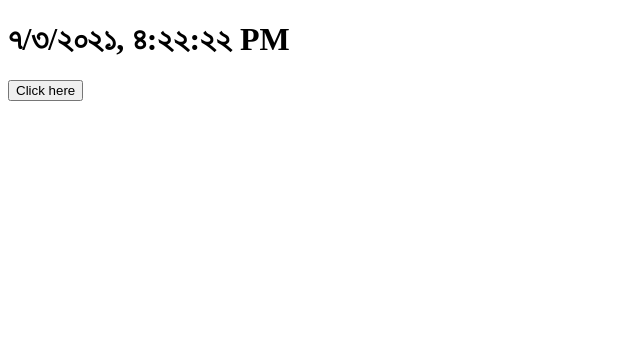
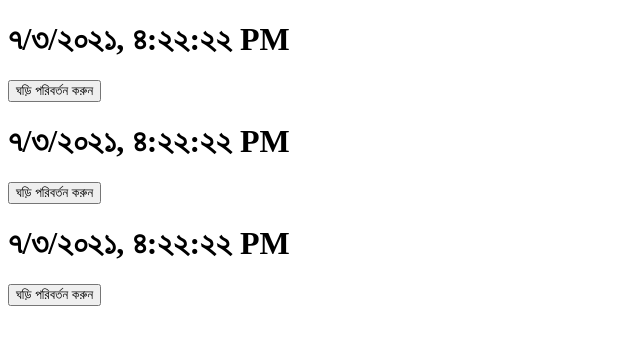
Before and after one commit to asadsanto10/react-basics, a React (Create React App) app: page / in a window 1280 px wide. Shown: the top 344 px of the page, without its empty margins (0-640 px from the left). Built offline with nearby package versions, Linux system fonts and the light colour scheme.

Commit message:
Conditional Rendering, List & keys

```diff
--- a/src/App.js
+++ b/src/App.js
@@ -1,9 +1,10 @@
-import Clock from './component/Clock';
+import ClockList from './component/ClockList';
 
 function App() {
+  const quantities = [1, 2, 3];
   return (
     <div className="App">
-      <Clock />
+      <ClockList quantities={quantities} />
     </div>
   );
 }
--- a/src/component/Button.js
+++ b/src/component/Button.js
@@ -11,11 +11,14 @@ class Button extends React.Component {
   }
 
   render() {
-    const { change, locale } = this.props;
+    const { change, locale, show } = this.props;
     return (
-      <button type="button" onClick={() => change(locale)}>
-        Click here
-      </button>
+      <>
+        <button type="button" onClick={() => change(locale)}>
+          {locale === 'bn-Bd' ? 'Click here' : 'ঘড়ি পরিবর্তন করুন'}
+        </button>
+        {show && <p>lorem</p>}
+      </>
     );
   }
 }
--- a/src/component/Clock.js
+++ b/src/component/Clock.js
@@ -31,18 +31,22 @@ class Clock extends React.Component {
 
   render() {
     const { date, locale } = this.state;
-    let button;
-    if (locale === 'bn-Bd') {
-      button = <Button change={this.handleclick} locale="en-US" />;
-    } else {
-      button = <Button change={this.handleclick} locale="bn-Bd" />;
-    }
+    // let button;
+    // if (locale === 'bn-Bd') {
+    //   button = <Button change={this.handleclick} locale="en-US" />;
+    // } else {
+    //   button = <Button change={this.handleclick} locale="bn-Bd" />;
+    // }
     return (
       <div>
         <h1 className="heading">
           <span>{date.toLocaleString(locale)}</span>
         </h1>
-        {button}
+        {locale === 'bn-Bd' ? (
+          <Button change={this.handleclick} locale="en-US" show={false} />
+        ) : (
+          <Button change={this.handleclick} locale="bn-Bd" show />
+        )}
       </div>
     );
   }
--- /dev/null
+++ b/src/component/ClockList.js
@@ -0,0 +1,13 @@
+import Clock from './Clock';
+
+function ClokList({ quantities = [] }) {
+  return (
+    <div>
+      {quantities.map(() => (
+        <Clock key={Math.random()} />
+      ))}
+    </div>
+  );
+}
+
+export default ClokList;
```
